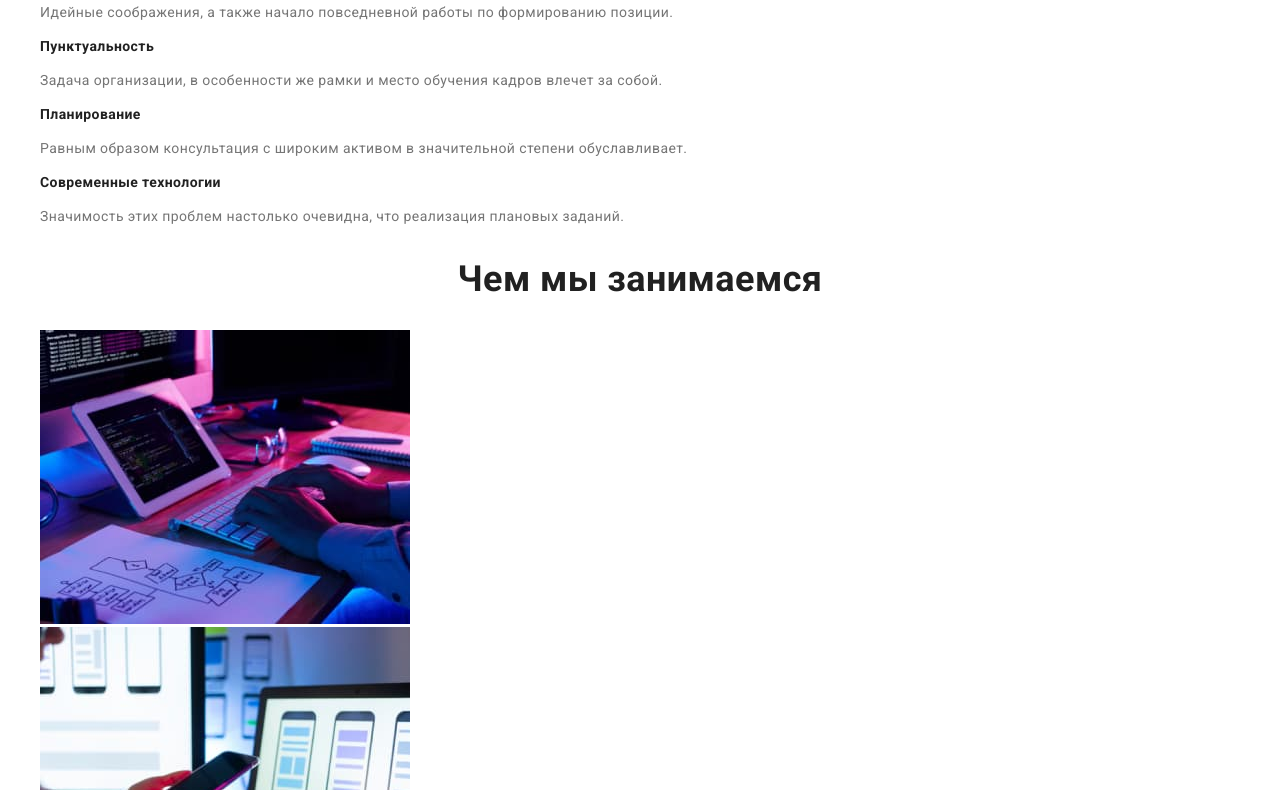
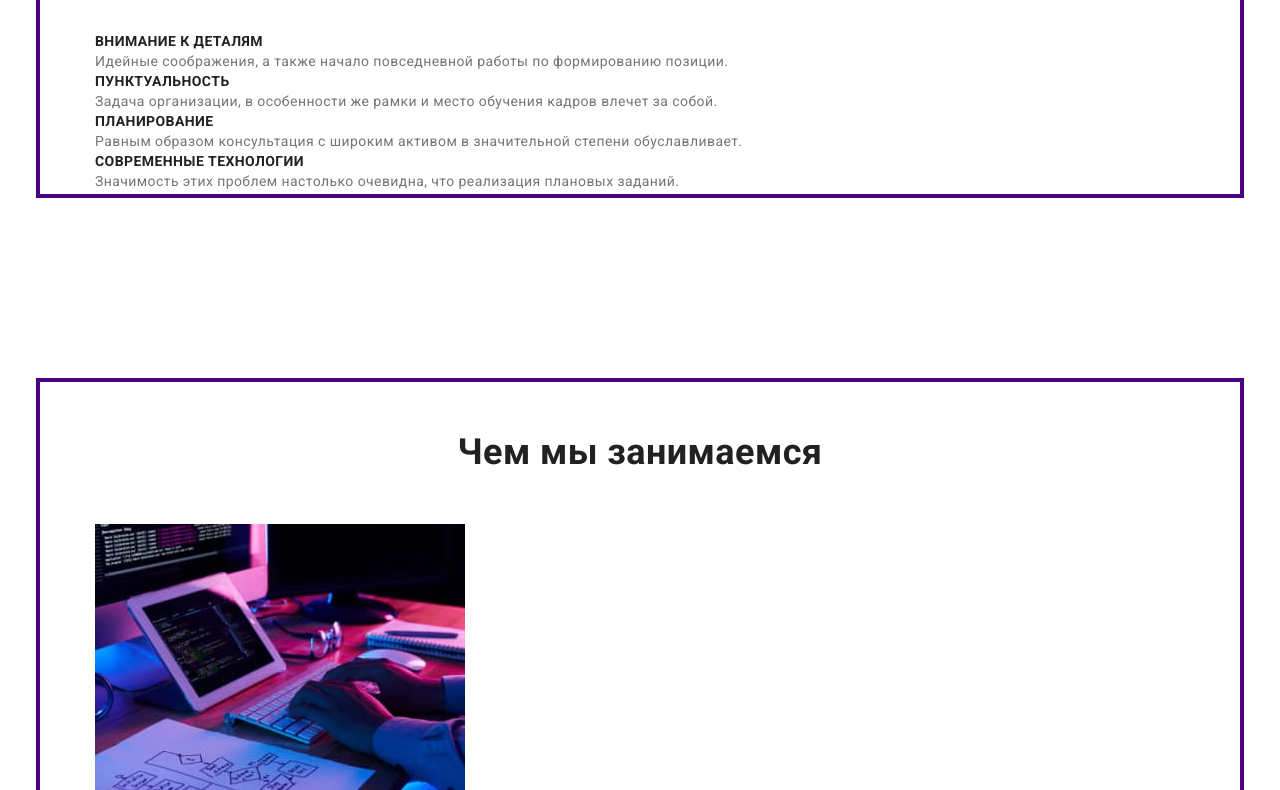
Before and after one commit to LeonidGHA/goit-markup-hw-03, a plain HTML site: page index.html in a window 1280 px wide. Shown: the part 443-1233 px from the top of the page. Drawn offline with nearby package versions, Linux system fonts and the light colour scheme.

Commit message:
Add Container

```diff
--- a/css/style.css
+++ b/css/style.css
@@ -23,6 +23,18 @@ body {
     letter-spacing: 0.03em;
 }
 
+h1,
+h2,
+h3,
+h4,
+h5,
+h6,
+p,
+ul {
+    margin-top: 0;
+    margin-bottom: 0;
+}
+
 .list {
     list-style: none;
 }
@@ -31,8 +43,16 @@ body {
     text-decoration: none;
 }
 
+.section {
+    padding-top: 94px;
+    padding-bottom: 94px;
+}
+
 .section-title {
     color: var(--title-tex-color);
+
+    padding: 50px;
+
     font-size: 36px;
     line-height: 1.16;
     text-align: center;
@@ -42,7 +62,20 @@ body {
     color: var(--title-tex-color);
     font-size: 14px;
     line-height: 1.14;
+    text-transform: uppercase;
 }
+
+/* Cintainer */
+
+.container {
+    margin-left: auto;
+    margin-right: auto;
+    width: 1200px;
+    padding-left: 15px;
+    padding-right: 15px;
+    outline: 4px solid indigo;
+}
+
 /* header */
 
 /* Logo */
@@ -106,6 +139,10 @@ body {
 }
 .hero-title {
     color: var(--primary-bcg-color);
+
+    margin-top: 0;
+    margin-bottom: 30px;
+
     font-weight: 900;
     font-size: 44px;
     line-height: 1.36;
--- a/index.html
+++ b/index.html
@@ -19,6 +19,7 @@
 
     <!-- Верхняя линия -->
     <header>
+        <div class="container">
             <nav>
                 <a href="./index.html" class="logo link"><span class="accent">Web</span>Studio</a>
                 <ul class="site-nav list">
@@ -42,6 +43,7 @@
                     <a href="tel:+380961111111" class="contact link">+38 096 111 11 11</a>
                 </li>
             </ul>
+        </div>
     </header>
 
     <!-- Main -->
@@ -54,7 +56,8 @@
         </section>
 
         <!-- Преимущества -->
-        <section class="advantage">
+        <section class="section advantage">
+            <div class="container">
                 <h2 class="section-title">Преимущества</h2>
                 <ul class="list">
                     <li>
@@ -74,10 +77,12 @@
                         <p class="text">Значимость этих проблем настолько очевидна, что реализация плановых заданий.</p>
                     </li>
                 </ul>
+            </div>
         </section>
 
         <!-- Услуги -->
-        <section class="amenities">
+        <section class="section amenities">
+            <div class="container">
                 <h2 class="section-title">Чем мы занимаемся</h2>
                 <ul class="list">
                     <li>
@@ -90,10 +95,12 @@
                         <img src="./images/service3.jpg" alt="Дизайн" width="370" height="294">
                     </li>
                 </ul>
+            </div>
         </section>
 
         <!-- Наша команда -->
-        <section class="team">
+        <section class="section team">
+            <div class="container">
                 <h2 class="section-title">Наша команда</h2>
                 <ul class="list">
                     <li>
@@ -117,11 +124,13 @@
                         <p class="team-text">UI Designer</p>
                     </li>
                 </ul>
+            </div>
         </section>
     </main>
 
     <!-- footer -->
     <footer class="footer">
+        <div class="container">
             <a href="./index.html" class="logo link"><span class="accent">Web</span>Studio</a>
             <address class="">
                 <ul class="adress list">
@@ -136,6 +145,7 @@
                     </li>
                 </ul>
             </address>
+        </div>
     </footer>
 
 </body>
```
Also changed, not shown: portfolio.html (+5 -0 lines). Lines whose indentation alone changed are shown as unchanged.
